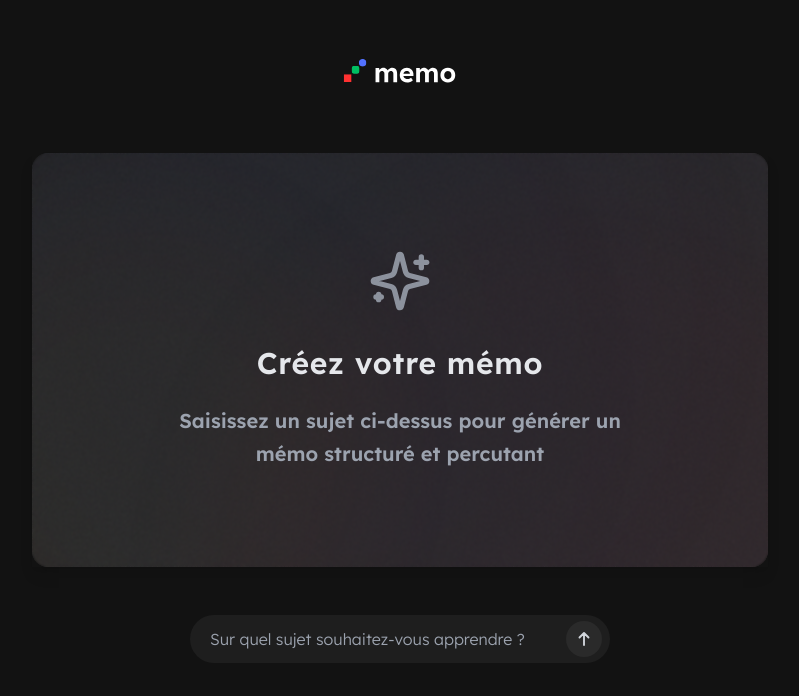
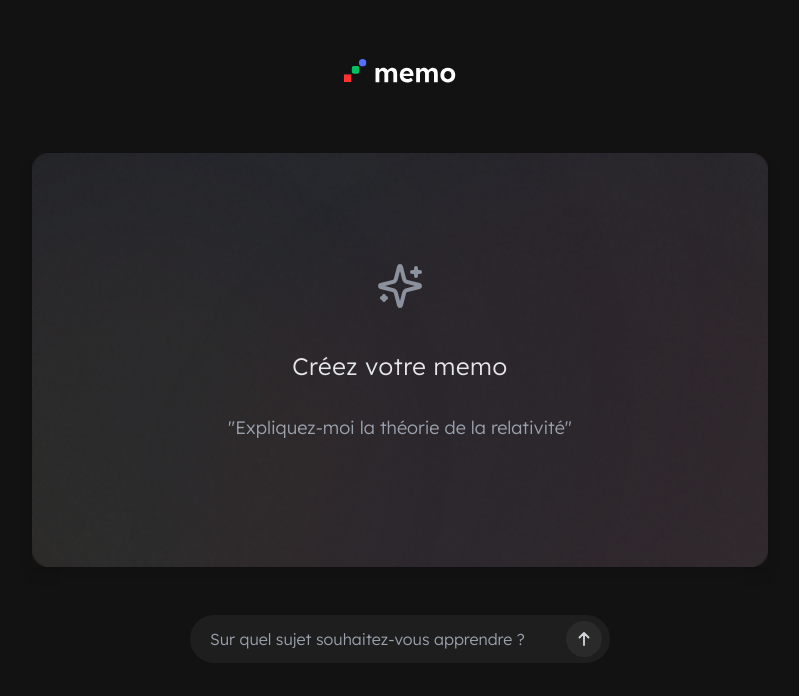
Before and after one commit to iliasbet/memo, a Next.js app: page / in a window 1280 px wide. Shown: the top 696 px of the page, without its empty margins (240-1039 px from the left). Built offline with nearby package versions, Linux system fonts and the light colour scheme.

Commit message:
defaumt card ui iteration

```diff
--- a/components/ui/DefaultCard.tsx
+++ b/components/ui/DefaultCard.tsx
@@ -1,48 +1,64 @@
-import React from 'react';
+import React, { useState, useEffect } from 'react';
 import { Sparkles } from 'lucide-react';
 import { MEMO_COLORS } from '@/constants/colors';
 
+const EXAMPLE_PROMPTS = [
+    '"Comment fonctionne la photosynthèse ?"',
+    '"Expliquez-moi la théorie de la relativité"',
+    '"Qu\'est-ce que l\'intelligence artificielle ?"',
+    '"Comment fonctionne la blockchain ?"',
+    '"Pourquoi le ciel est-il bleu ?"',
+    '"Comment fonctionne notre système immunitaire ?"'
+];
+
 export const DefaultCard = () => {
+    const [currentPromptIndex, setCurrentPromptIndex] = useState(0);
+    const [isVisible, setIsVisible] = useState(true);
+
+    useEffect(() => {
+        const intervalId = setInterval(() => {
+            setIsVisible(false);
+            setTimeout(() => {
+                setCurrentPromptIndex((prev) => (prev + 1) % EXAMPLE_PROMPTS.length);
+                setIsVisible(true);
+            }, 500); // Attendre que le fade out soit terminé
+        }, 4000); // Changer toutes les 4 secondes
+
+        return () => clearInterval(intervalId);
+    }, []);
+
     return (
         <div className="relative w-full h-full" role="status">
             <div className="absolute inset-0 rounded-2xl bg-gradient-to-br from-[#1A1A1A] to-[#222222] overflow-hidden">
-                {/* Effet de grain */}
                 <div className="absolute inset-0 opacity-[0.15] noise-bg" />
 
-                {/* Orbes lumineux */}
                 <div className="absolute inset-0">
-                    {/* Objectif - Vert */}
                     <div className="absolute -top-[20%] -left-[20%] w-[600px] h-[600px] rounded-full bg-[#067934]/10 blur-3xl animate-orb-float-1" />
-
-                    {/* Accroche - Rouge */}
                     <div className="absolute -top-[10%] -right-[30%] w-[800px] h-[800px] rounded-full bg-[#8b0909]/10 blur-3xl animate-orb-float-2" />
-
-                    {/* Argument - Bleu */}
                     <div className="absolute -bottom-[30%] -left-[10%] w-[700px] h-[700px] rounded-full bg-[#08489d]/10 blur-3xl animate-orb-float-3" />
-
-                    {/* Exemple - Orange */}
                     <div className="absolute top-[20%] -left-[15%] w-[500px] h-[500px] rounded-full bg-[#9f770d]/10 blur-3xl animate-orb-float-4" />
-
-                    {/* Resume - Violet */}
                     <div className="absolute -bottom-[20%] -right-[20%] w-[900px] h-[900px] rounded-full bg-[#6A0DAD]/10 blur-3xl animate-orb-float-5" />
                 </div>
 
-                {/* Effet de verre */}
                 <div className="absolute inset-0 flex flex-col items-center justify-center px-8 text-center backdrop-blur-[1px]">
-                    {/* Contenu */}
                     <div className="relative z-10 flex flex-col items-center">
-                        <div className="relative">
-                            <Sparkles className="w-16 h-16 text-gray-400 animate-pulse-slow" />
+                        <div className="relative mb-10">
+                            <Sparkles className="w-12 h-12 text-gray-400 animate-pulse-slow" />
                             <div className="absolute inset-0 blur-sm opacity-50 animate-pulse-slow" />
                         </div>
 
-                        <h3 className="text-3xl font-regular text-gray-200 mt-8 mb-6 tracking-wide">
-                            Créez votre mémo
+                        <h3 className="text-2xl font-light text-gray-200 mb-4 tracking-wide">
+                            Créez votre memo
                         </h3>
 
-                        <p className="text-gray-400 text-xl font-regular max-w-md leading-relaxed">
-                            Saisissez un sujet ci-dessus pour générer un mémo structuré et percutant
-                        </p>
+                        <div className="h-[60px] flex items-center justify-center">
+                            <p
+                                className={`text-gray-400 text-lg font-light max-w-md leading-relaxed transition-opacity duration-500 ${isVisible ? 'opacity-100' : 'opacity-0'
+                                    }`}
+                            >
+                                {EXAMPLE_PROMPTS[currentPromptIndex]}
+                            </p>
+                        </div>
                     </div>
                 </div>
             </div>
```
